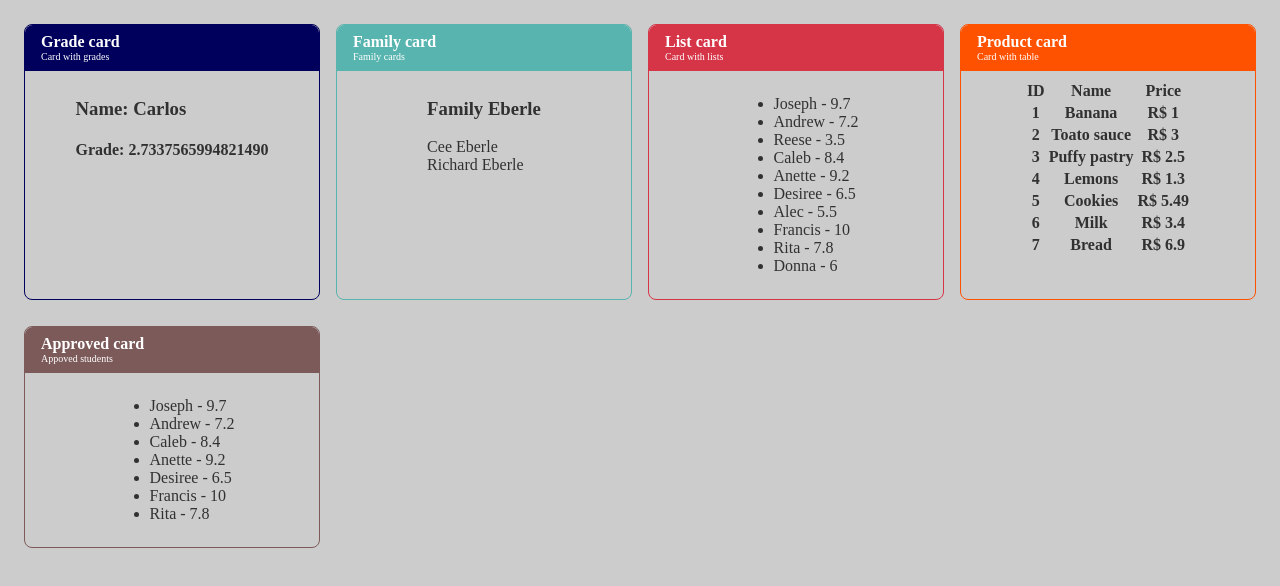
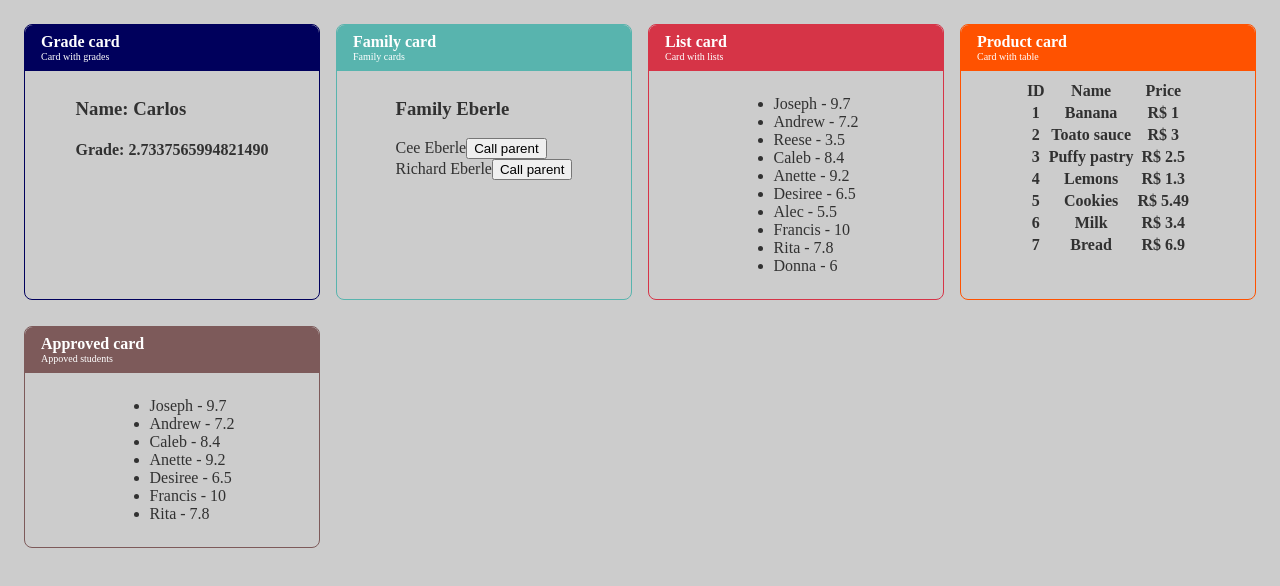
Before and after one commit to pedrovsp/ReactStudies, a React (Create React App) app: page / in a window 1280 px wide. Shown: the top 586 px of the page. Built offline with nearby package versions, Linux system fonts and the light colour scheme.

Commit message:
comunicação filho para pai

```diff
--- a/src/components/Child.jsx
+++ b/src/components/Child.jsx
@@ -1,5 +1,9 @@
 import React from 'react';
 
 export default (props) => {
-    return <div>{props.name} {props.familyName}</div>
+    return (
+        <div>
+            <span>{props.name} {props.familyName}</span>
+            <button onClick={() => props.whoCalls(props.name)}>Call parent</button>
+        </div>)
 }
--- a/src/components/Parent.jsx
+++ b/src/components/Parent.jsx
@@ -1,8 +1,15 @@
 import React from 'react';
 import { childrenProps } from '../utils/react-utils'
 
-export default (props) =>
+export default (props) => {
+    let customProps = {...props};
+    customProps.whoCalls = (name) => {
+        alert('Hello father, it is ' + name);
+    }
+
+    return (
         <div>
             <h3>Family { props.familyName }</h3>
-            { childrenProps(props) }
-        </div>
+            { childrenProps(customProps) }
+        </div>)
+}
```
